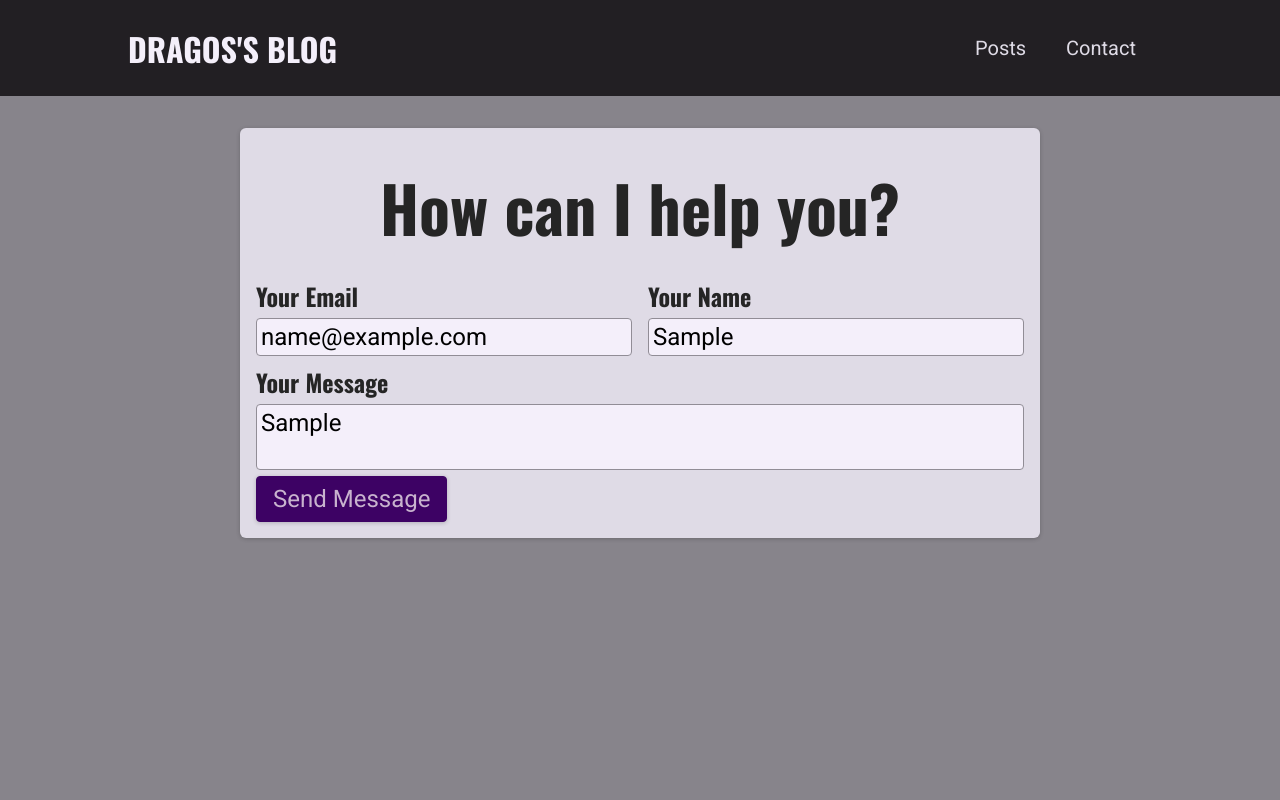
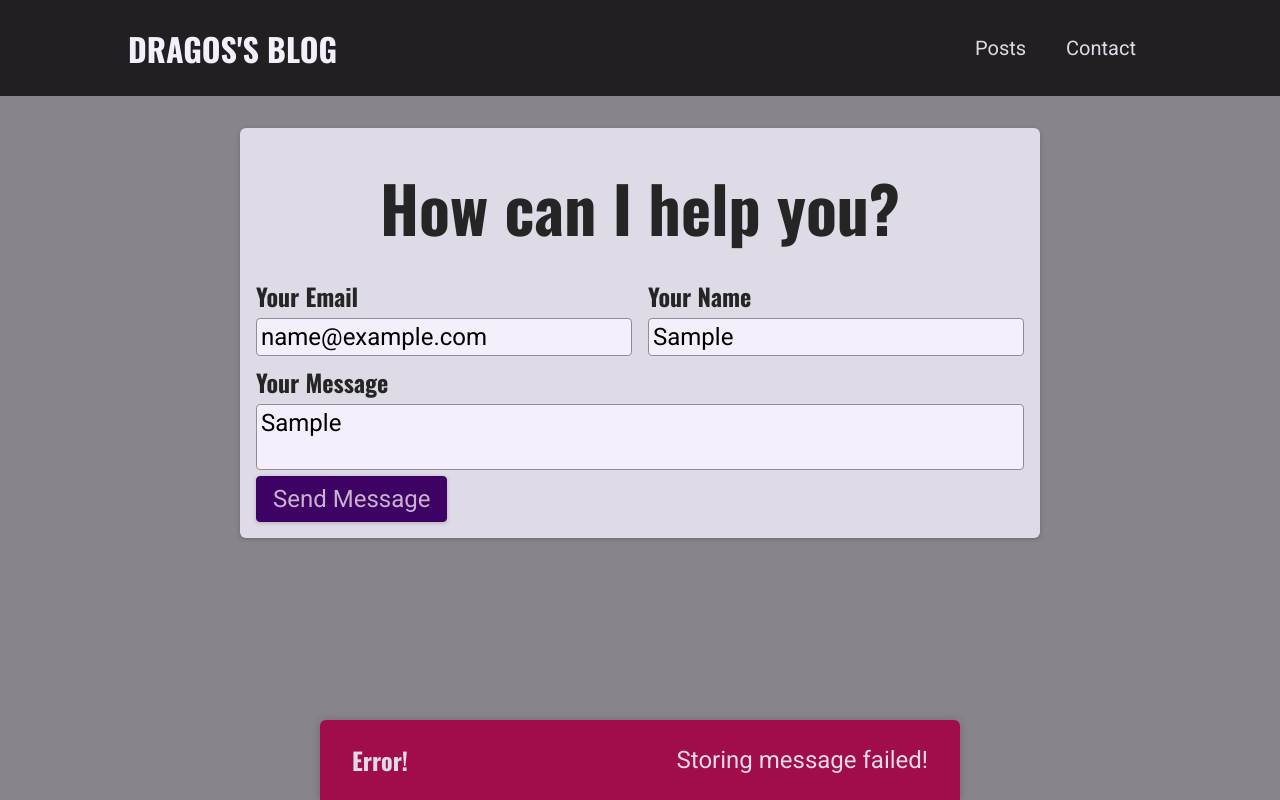
Before and after one commit to Drasty4k/nextjs-blog-project, a Next.js app: page /contact in a window 1280 px wide. Both pictures are taken after typing "name@example.com", "Sample", "Sample" into the empty fields and a click on the button "Send Message". Built offline with nearby package versions, Linux system fonts and the light colour scheme; no server answers; the database is empty.

Commit message:
added UI Feedback with Notifications

```diff
--- a/components/contact/contact-form.js
+++ b/components/contact/contact-form.js
@@ -1,27 +1,73 @@
-import { useState } from "react";
+import { useState, useEffect } from "react";
+import Notification from "../ui/notification";
+
 import classes from "./contact-form.module.css";
 
 function ContactForm() {
   const [enteredEmail, setEnteredEmail] = useState("");
   const [enteredName, setEnteredName] = useState("");
   const [enteredMessage, setEnteredMessage] = useState("");
+  const [requestStatus, setRequestStatus] = useState(); // "pending", "success", "error"
+  const [requestError, setRequestError] = useState();
 
-  function sendMessageHandler(event) {
+  useEffect(() => {
+    if (requestStatus === "success" || requestStatus === "error") {
+      const timer = setTimeout(() => {
+        setRequestStatus(null);
+        setRequestError(null);
+      }, 3000);
+
+      return () => clearTimeout(timer);
+    }
+  }, [requestStatus]);
+
+  async function sendMessageHandler(event) {
     event.preventDefault();
 
     // optional: add client-side validation
 
-    fetch("/api/contact", {
-      method: "POST",
-      body: JSON.stringify({
+    setRequestStatus("pending");
+
+    try {
+      await sendContactData({
         email: enteredEmail,
         name: enteredName,
         message: enteredMessage,
-      }),
-      headers: {
-        "Content-type": "application/json",
-      },
-    });
+      });
+      setRequestStatus("success");
+      setEnteredEmail("");
+      setEnteredName("");
+      setEnteredMessage("");
+    } catch (error) {
+      setRequestError(error.message);
+      setRequestStatus("error");
+    }
+  }
+
+  let notification;
+
+  if (requestStatus === "pending") {
+    notification = {
+      status: "pending",
+      title: "Sending message...",
+      message: "Your message is on its way!",
+    };
+  }
+
+  if (requestStatus === "success") {
+    notification = {
+      status: "success",
+      title: "Success!",
+      message: "Message sent successfully",
+    };
+  }
+
+  if (requestStatus === "error") {
+    notification = {
+      status: "error",
+      title: "Error!",
+      message: requestError,
+    };
   }
 
   return (
@@ -64,8 +110,31 @@
           <button>Send Message</button>
         </div>
       </form>
+      {notification && (
+        <Notification
+          status={notification.status}
+          title={notification.title}
+          message={notification.message}
+        />
+      )}
     </section>
   );
 }
 
+async function sendContactData(contactDetails) {
+  const response = await fetch("/api/contact", {
+    method: "POST",
+    body: JSON.stringify(contactDetails),
+    headers: {
+      "Content-type": "application/json",
+    },
+  });
+
+  const data = await response.json();
+
+  if (!response.ok) {
+    throw new Error(data.message || "Something went wrong!");
+  }
+}
+
 export default ContactForm;
--- /dev/null
+++ b/components/ui/notification.js
@@ -0,0 +1,28 @@
+import ReactDOM from 'react-dom';
+
+import classes from './notification.module.css';
+
+function Notification(props) {
+  const { title, message, status } = props;
+
+  let statusClasses = '';
+
+  if (status === 'success') {
+    statusClasses = classes.success;
+  }
+
+  if (status === 'error') {
+    statusClasses = classes.error;
+  }
+
+  const cssClasses = `${classes.notification} ${statusClasses}`;
+
+  return (
+    <div className={cssClasses}>
+      <h2>{title}</h2>
+      <p>{message}</p>
+    </div>
+  );
+}
+
+export default Notification;
--- /dev/null
+++ b/components/ui/notification.module.css
@@ -0,0 +1,43 @@
+.notification {
+  display: flex;
+  justify-content: space-between;
+  align-items: center;
+  color: var(--color-grey-100);
+  background-color: var(--color-grey-800);
+  padding: 0 var(--size-8);
+  box-shadow: 0 1px 8px rgba(0, 0, 0, 0.2);
+  position: fixed;
+  height: 5rem;
+  bottom: 0;
+  width: 100%;
+  left: 0;
+  border-top-right-radius: 0;
+  border-top-left-radius: 0;
+}
+
+.notification h2 {
+  font-size: var(--size-6);
+  margin: 0;
+}
+
+.notification p {
+  margin: 0;
+}
+
+.success {
+  background-color: var(--color-success-500);
+  color: var(--color-grey-800);
+}
+
+.error {
+  background-color: var(--color-error-500);
+}
+
+@media (min-width: 768px) {
+  .notification {
+    width: 40rem;
+    left: calc(50% - 20rem);
+    border-top-right-radius: 6px;
+    border-top-left-radius: 6px;
+  }
+}
```
